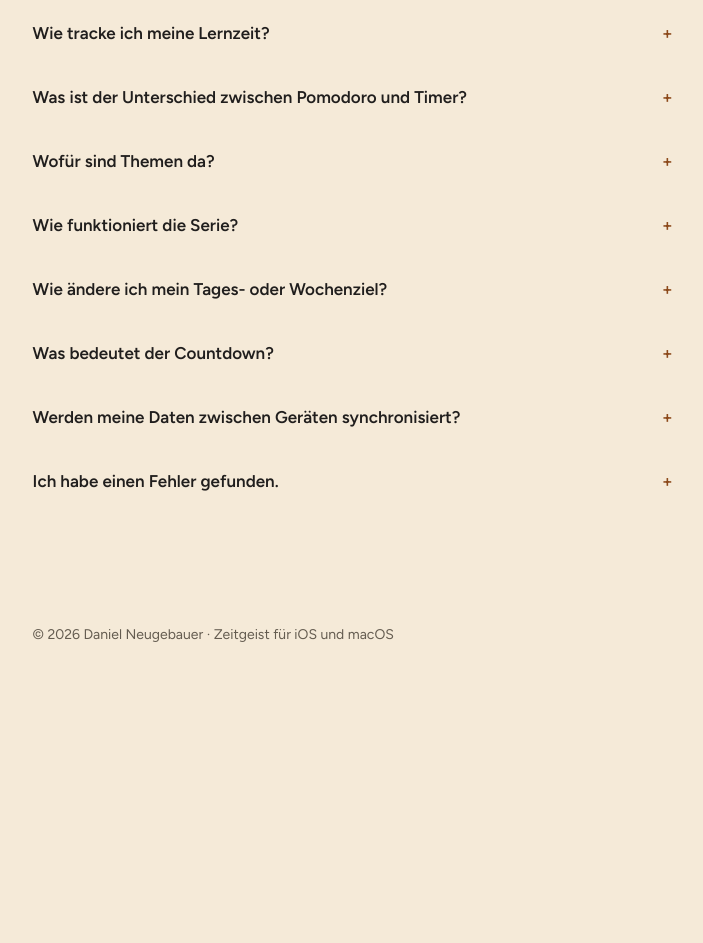
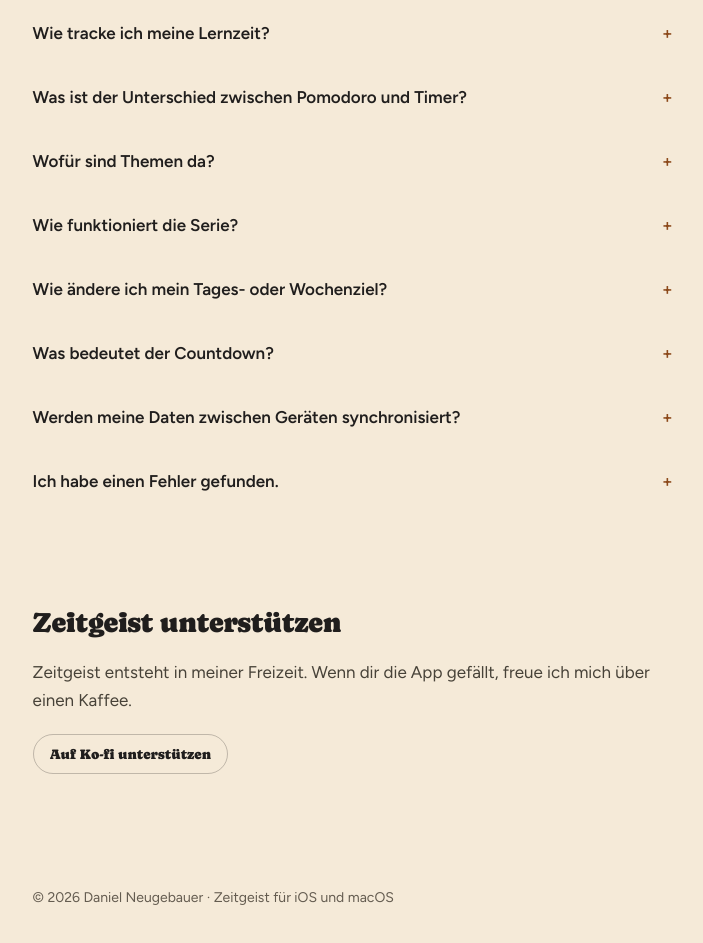
Before and after one commit to Daneu21/Zeitgeist-support, a plain HTML site: page index.html in a window 1280 px wide. Shown: the part 506-1449 px from the top of the page, without its empty margins (121-824 px from the left). Before the commit the page ends 1248 px from the top, so only its background shows below. Drawn offline with Linux system fonts and the light colour scheme.

Commit message:
Ko-fi Link auf Supportseite einbauen (#2)
Claude-Session: https://claude.ai/code/session_016ieWJL8Udr3PHohs1ajdXn

Co-authored-by: Claude <noreply@anthropic.com>

```diff
--- a/index.html
+++ b/index.html
@@ -93,6 +93,10 @@
   .btn:hover { background: var(--accent-600); color: var(--bg); }
   .btn:active { background: var(--accent-700); }
 
+  .btn-secondary { background: transparent; color: var(--text); border: 1px solid color-mix(in srgb, var(--text) 25%, transparent); }
+  .btn-secondary:hover { background: color-mix(in srgb, var(--text) 7%, transparent); color: var(--text); }
+  .support p { margin: 0 0 20px; color: var(--neutral-800); text-wrap: pretty; }
+
   .faq { display: flex; flex-direction: column; gap: 4px; margin: 0 -20px; }
   details { border-radius: var(--radius-md); }
   details[open] { background: var(--neutral-200); }
@@ -163,6 +167,12 @@
         <p>Schick mir eine kurze E-Mail: welches Gerät, welche iOS- oder macOS-Version und was passiert ist. Ein Screenshot hilft.</p>
       </details>
     </div>
+
+    <section class="support">
+      <h2>Zeitgeist unterstützen</h2>
+      <p>Zeitgeist entsteht in meiner Freizeit. Wenn dir die App gefällt, freue ich mich über einen Kaffee.</p>
+      <a class="btn btn-secondary" href="https://ko-fi.com/danielneu" target="_blank" rel="noopener">Auf Ko-fi unterstützen</a>
+    </section>
   </main>
 
   <footer>© 2026 Daniel Neugebauer · Zeitgeist für iOS und macOS</footer>
```
